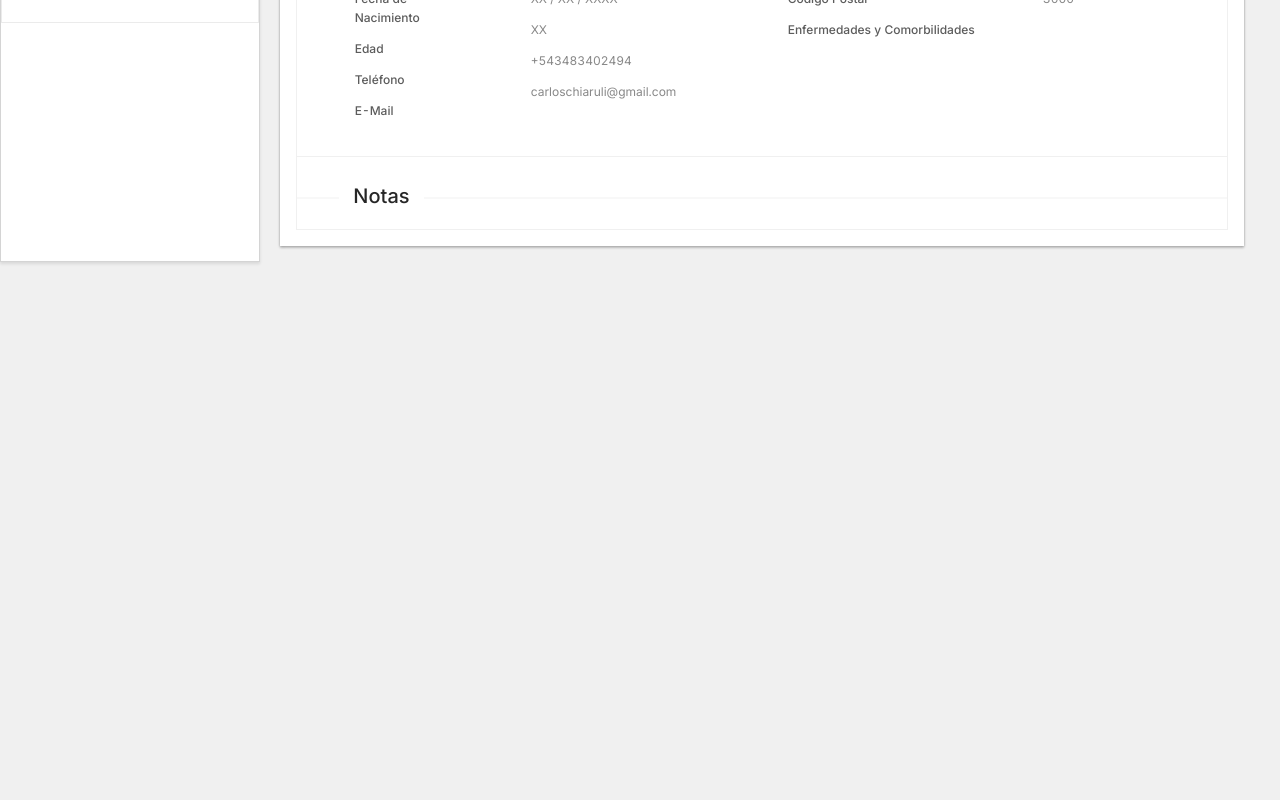
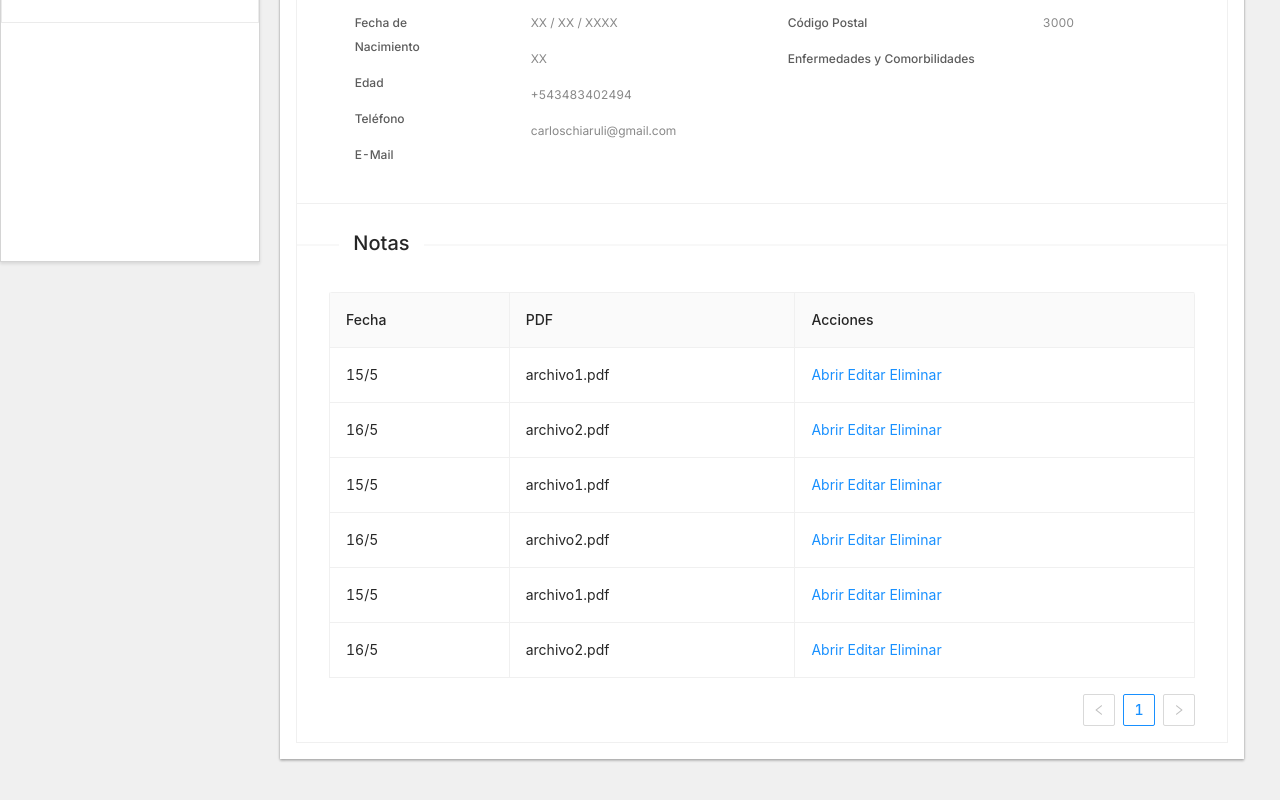
Before and after one commit to Rashkill/Grupo-Azul, a React (Create React App) app: page /benefprofile in a window 1280 px wide. Shown: the part 538-1338 px from the top of the page. Built offline with nearby package versions, Linux system fonts and the light colour scheme.

Commit message:
jornadascards y beneficiariosperfil

```diff
--- a/src/components/sections/beneficiarios/benef-profile.js
+++ b/src/components/sections/beneficiarios/benef-profile.js
@@ -1,8 +1,15 @@
 import React from 'react';
 import { withRouter } from 'react-router-dom';
-import { Tabs, PageHeader, Menu, Dropdown, Divider } from 'antd';
-import { SettingFilled, EditFilled, DeleteFilled } from '@ant-design/icons';
+import { Tabs, PageHeader, Menu, Dropdown, Divider, Table, Timeline, Row, Col, Button } from 'antd';
+import { SettingFilled, EditFilled, DeleteFilled, PlusOutlined } from '@ant-design/icons';
 import UserImg from '../../../images/image4-5.png'
+
+const alertRow = (fecha) =>{
+    alert(fecha)
+}
+
+
+
 
 const { TabPane } = Tabs;
 const TabStyles = {
@@ -42,6 +49,60 @@ const menu = (
 
 
 const BenefCard = (props) =>{
+
+    const columns = [
+        {
+            title: 'Fecha',
+            dataIndex: 'fecha',
+            key: 'fecha'
+        },
+
+        {
+            title: 'PDF',
+            dataIndex: 'pdf',
+            key: 'pdf'
+        },
+
+        {
+            title: 'Acciones',
+            dataIndex: 'acciones',
+            key: 'acciones',
+            render: (text, record) => (
+                <div>
+                    <a>Abrir </a>
+                    <a>Editar </a>
+                    <a>Eliminar </a>
+                </div>
+            )
+        }
+    ];
+
+    const data = [
+        {
+            fecha: "15/5",
+            pdf: "archivo1.pdf"
+        },
+        {
+            fecha: "16/5",
+            pdf: "archivo2.pdf"
+        },
+        {
+            fecha: "15/5",
+            pdf: "archivo1.pdf"
+        },
+        {
+            fecha: "16/5",
+            pdf: "archivo2.pdf"
+        },
+        {
+            fecha: "15/5",
+            pdf: "archivo1.pdf"
+        },
+        {
+            fecha: "16/5",
+            pdf: "archivo2.pdf"
+        }
+    ]
 
     const goBack = () =>{
         props.history.goBack()
@@ -119,10 +180,30 @@ const BenefCard = (props) =>{
                                 Notas
                             </h1>
                         </Divider>
+                        <div className="tablewrap">
+                            <Table dataSource={data} columns={columns} bordered/>
+                        </div>
 
                     </TabPane>
                     <TabPane tab="Seguimientos" key="2" style={TabStyles}>
+                        <div className="buttons">
+                            <Button block type="secondary" icon={<EditFilled/>}>Editar</Button>
+                            <Button block type="primary" icon={<PlusOutlined/>}>Nuevo</Button>
+                        </div>
+                        <div
+                        style={{marginTop: 24, padding: 32, marginLeft: '-25%', width: '100%'}}
+                        >
+                            <Timeline mode='left' reverse>
+                                <Timeline.Item label="2015-09-01">Seguimiento n°1</Timeline.Item>
+                                <Timeline.Item label="2015-09-03">Lorem Ipsum es un texto de marcador de posición comúnmente utilizado en las industrias gráficas, gráficas
+                                y editoriales para previsualizar diseños y maquetas visuales.</Timeline.Item>
+                                <Timeline.Item label="2015-09-04">Lorem ipsum dolor sit amet, consectetur adipiscing elit, sed do eiusmod tempor incididunt ut labore et dolore magna aliqua.
+                                Ut enim ad minim veniam, quis nostrud exercitation ullamco laboris nisi ut aliquip ex ea commodo consequat.
+                                Duis aute irure dolor in reprehenderit in voluptate velit esse cillum dolore eu fugiat nulla pariatur.
+                                Excepteur sint occaecat cupidatat non proident, sunt in culpa qui officia deserunt mollit anim id est laborum.</Timeline.Item>
+                            </Timeline>
 
+                        </div>
                     </TabPane>
                     <TabPane tab="Mapa" key="3" style={TabStyles}>
 
--- a/src/components/sections/beneficiarios/beneficiarios.js
+++ b/src/components/sections/beneficiarios/beneficiarios.js
@@ -68,10 +68,6 @@ class Beneficiarios extends React.Component{
                                 <PlusOutlined />
                                 <span className="right-btn-text">Nuevo</span>
                             </div>
-                            <div className="right-btn">
-                                <FileDoneOutlined />
-                                <span className="right-btn-text">Monotributo</span>
-                            </div>
                         </div>
                     </Col>
                 </Row>
--- /dev/null
+++ b/src/components/sections/jornadas/jornada-card.js
@@ -0,0 +1,77 @@
+import React from 'react';
+import { Link, withRouter } from 'react-router-dom';
+import { Row, Col, Menu, Dropdown } from 'antd';
+import { EllipsisOutlined, EditFilled, DeleteFilled } from '@ant-design/icons';
+import JornadaImg from '../../../images/image5.png'
+import { createHashHistory } from 'history';
+export const history = createHashHistory();
+
+const dropClick = ({ key }) => {
+    //Key de <Menu.Item>
+    if (key === 'edit') {
+        alert('edit')
+    } else {
+        alert('delete')
+    }
+}
+
+const menu = (
+    <Menu onClick={dropClick}>
+        {/* la key es como se diferencian las opciones del drop, en la funcion dropClick*/}
+        <Menu.Item key="edit">
+            <div className="drop-btn">
+                <EditFilled />
+                <p>Editar</p>
+            </div>
+        </Menu.Item>
+        <Menu.Item key="delete">
+            <div className="drop-btn">
+                <DeleteFilled />
+                <p>Eliminar</p>
+            </div>
+        </Menu.Item>
+    </Menu>
+);
+
+const JornadaCard = (props) =>{
+
+    return(
+        <div className="card">
+            <div className="card-row">
+                <div className="card-left-col">
+                    <img src={JornadaImg} alt=""/>
+                </div>
+                <div className="card-mid-col">
+                    <Row>
+                        <div className="card-title-container">
+                            <h1 className="name-title-hoverless">
+                                {props.title}
+                            </h1>
+                        </div>
+                    </Row>
+                        <div className="card-contents cols">
+                            <div className="card-content-col">
+                                <h3 className="card-subtitle">AGD: {props.agd}</h3>
+                                <h3 className="card-subtitle">UCD: {props.ucd}</h3>
+                            </div>
+                            <div className="card-content-col">
+                                <h3 className="card-subtitle">Ingreso: {props.ingreso}</h3>
+                                <h3 className="card-subtitle">Egreso: {props.egreso}</h3>
+                            </div>
+                        </div>
+                </div>
+                <div className="card-right-col">
+                    <Dropdown overlay={menu} trigger={['click']} placement="bottomRight">
+                        <EllipsisOutlined style={{fontSize: 20, color: '#9EA2A7'}}/>
+                    </Dropdown>
+                    <h4 style={{fontFamily: 'Inter'}}>
+                    8hs
+                    </h4>
+                </div>
+            </div>
+        </div>
+    )
+}
+
+
+export default withRouter(JornadaCard)
--- a/src/components/sections/personal/cards.css
+++ b/src/components/sections/personal/cards.css
@@ -16,14 +16,17 @@
     /* cursor: pointer; */
 }
 
-.card:hover{
-    /* box-shadow: 0px 0px 2px rgba(0, 0, 0, 0.14), 0px 2px 5px rgba(0, 0, 0, 0.349), 0px 1px 3px rgba(0, 0, 0, 0.2); */
-
-}
 
 .card-title-container{
     display: flex;
     align-items: baseline;
+}
+
+.name-title-hoverless{
+    font-family: -apple-system, BlinkMacSystemFont, 'Segoe UI', Roboto, Oxygen, Ubuntu, Cantarell, 'Open Sans', 'Helvetica Neue', sans-serif;
+    font-size: 22px;
+    margin-right: 12px;
+    margin-bottom: 0;
 }
 
 .name-title{
@@ -43,6 +46,17 @@
 
 .card-contents{
     margin-bottom: 8px;
+}
+
+.cols{
+    display: flex;
+    flex-direction: row;
+    justify-content: space-between;
+    max-width: max-content;
+}
+
+.card-content-col{
+    padding-right: 24px;
 }
 
 .card-subtitle{
@@ -69,6 +83,7 @@
 }
 
 .card-row{
+    height: 100%;
     display: flex;
     flex-direction: row;
     justify-content: space-between;
@@ -88,10 +103,10 @@
 }
 
 .card-right-col{
+    height: auto;
     display: flex;
     flex-direction: column;
     justify-content: space-between;
     align-items: flex-end;
-    height: 100%;
     /* margin: 8px; */
 }
--- a/src/index.css
+++ b/src/index.css
@@ -53,7 +53,7 @@ code {
 
 .data{
   width: 100%;
-  padding: 0 32px 0 32px;
+  padding: 16px 32px 0 32px;
   display: flex;
   justify-content: space-around;
   margin-bottom: 16px;
@@ -69,6 +69,7 @@ code {
   max-width: 200px;
   font-size: 15px;
   margin-right: 64px;
+  line-height: 24px;
 }
 
 .data-attr{
@@ -84,3 +85,20 @@ code {
   background: #FFFFFF;
   box-shadow: 0px 0px 2px rgba(0, 0, 0, 0.14), 0px 2px 2px rgba(0, 0, 0, 0.12), 0px 1px 3px rgba(0, 0, 0, 0.2);
 }
+
+.tablewrap{
+  width: 100%;
+  padding: 16px 32px 0 32px;
+
+}
+
+.buttons{
+  height: 80px;
+  width: 25%;
+  margin: 0 auto;
+  display: flex;
+  flex-direction: column;
+  justify-content: space-around;
+  align-items: center;
+  margin-top: 16px;
+}
```
Also changed, not shown: src/components/sections/jornadas/jornadas.js (+54 -10 lines), src/images/image5.png (added).
